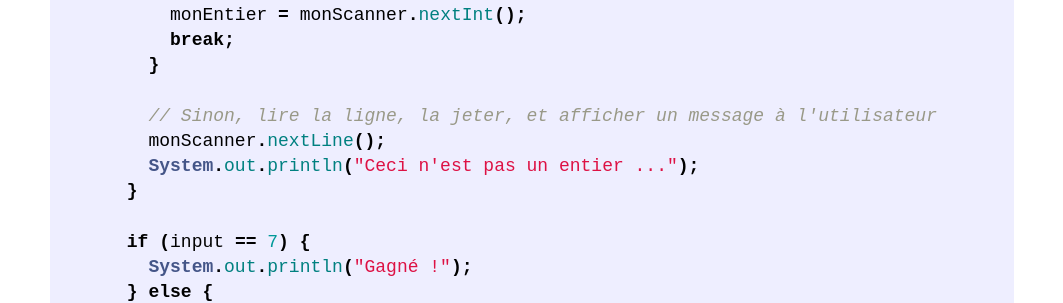
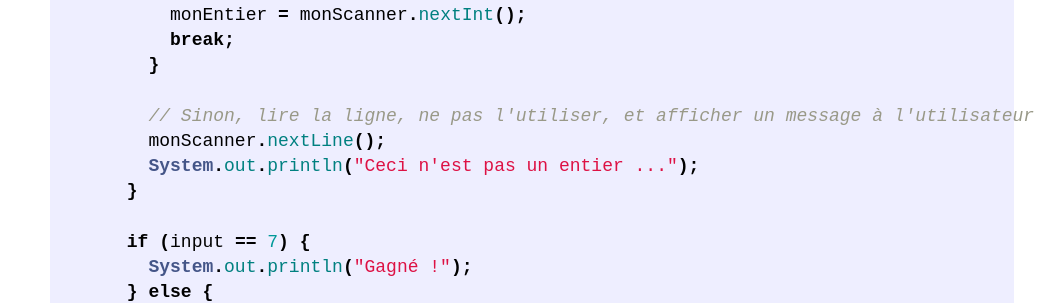
Before and after one commit to Kehrlann/cours-java-info1, a Jekyll site: the page built from _posts/2018-10-02-syntaxe-de-base.markdown, in a window 1280 px wide. Shown: the part 1882-2185 px from the top of the page, without its empty margins (108-1171 px from the left). Built offline with Jekyll 4.4.1, drawn with Linux system fonts in a browser that asks for light colours.

Commit message:
Better explanation when reading scanner line and not using it

```diff
--- a/_posts/2018-10-02-syntaxe-de-base.markdown
+++ b/_posts/2018-10-02-syntaxe-de-base.markdown
@@ -70,7 +70,7 @@ date: 2018-10-02 01:00
           break;
         }
 
-        // Sinon, lire la ligne, la jeter, et afficher un message à l'utilisateur
+        // Sinon, lire la ligne, ne pas l'utiliser, et afficher un message à l'utilisateur
         monScanner.nextLine();
         System.out.println("Ceci n'est pas un entier ...");
       }
```
